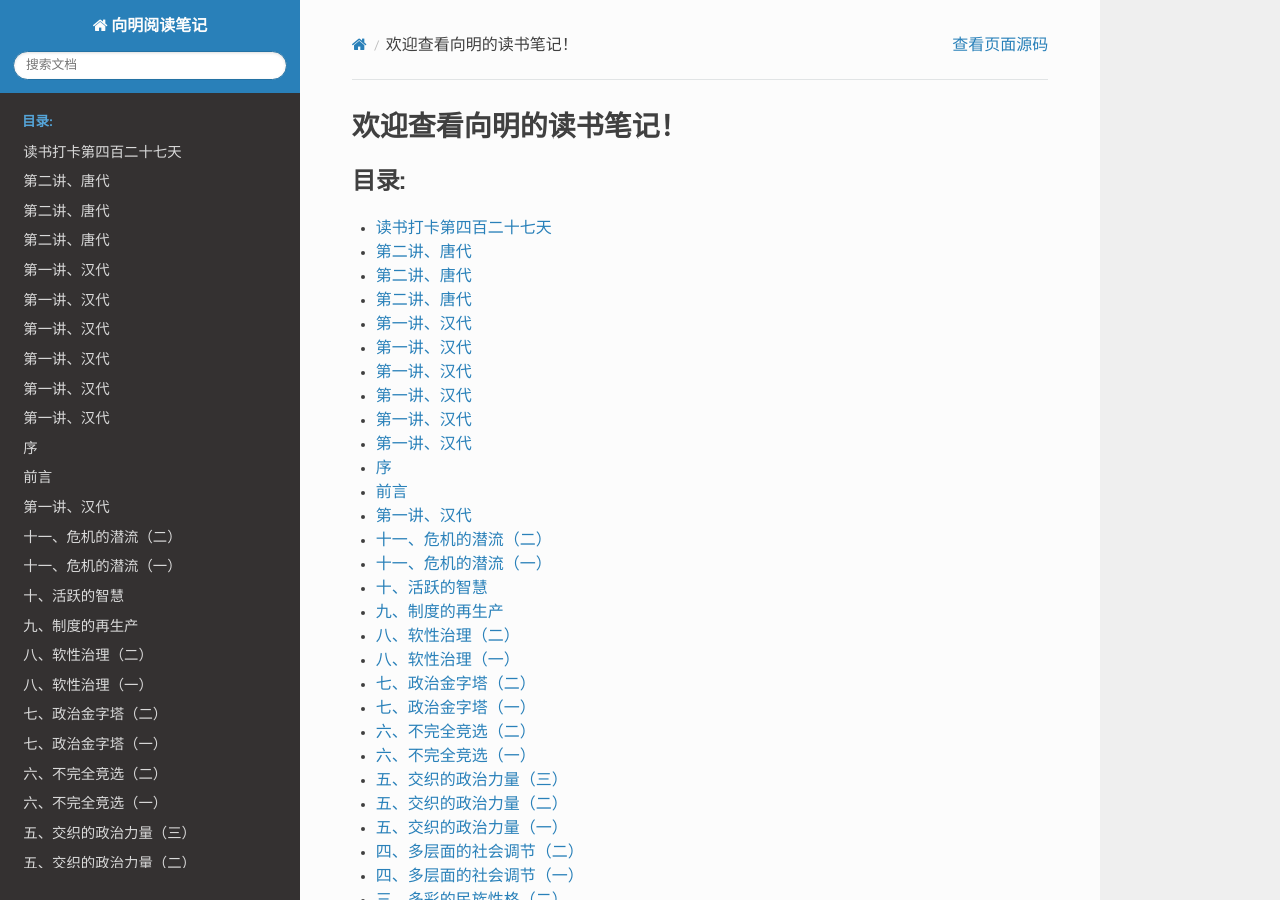
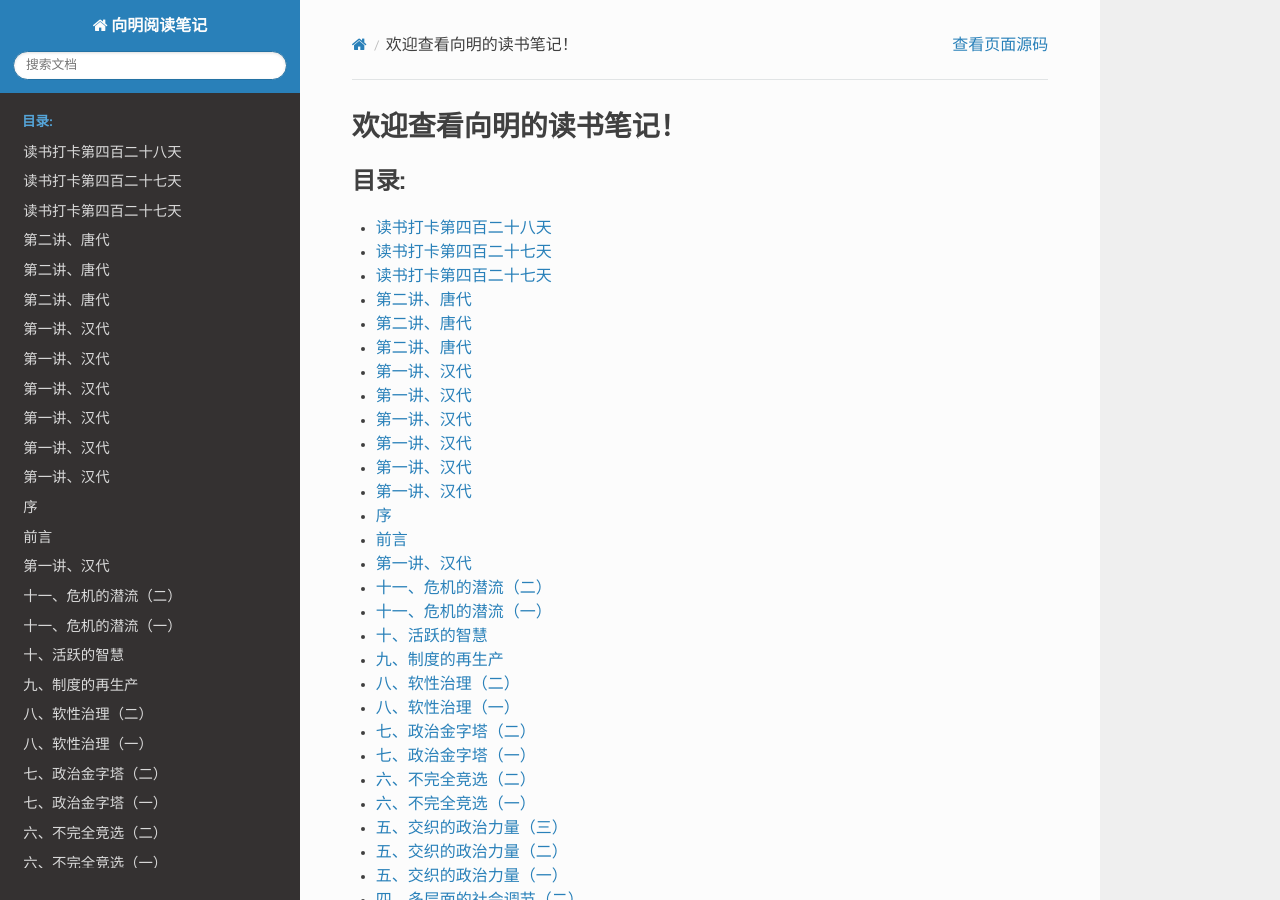
Before and after one commit to xiangming1975/reading, a Sphinx documentation site: the page built from source/index.rst, in a window 1280 px wide and 900 px high. Built offline with Sphinx 7.4.7 and the Read the Docs theme 2.0.0, drawn with Linux system fonts in a browser that asks for light colours; some of the changed lines change nothing that is shown.

Commit message:
中国历代政治得失

````diff
--- a/source/2021-09-25.md
+++ b/source/2021-09-25.md
@@ -5,7 +5,7 @@
 ---
 ### 第二讲、唐代
 
-#### 三、唐代经济制度
+#### 三、唐代经济制度（一）
 
 **甲、唐代的租庸调制**
 
@@ -36,13 +36,3 @@
 > 唐制每岁一造帐，三岁一造籍。……造一次称一比，……州县经常须保存五比，户部经常保存三比，……
 
 > 户口登记逐渐错乱，此制即无法推行。迫不得已，才又改成两税制。唐代的租庸调制，可说结束了古代井田均田一脉相传的经济传统，而两税制则开浚了此后自由经济之先河。
-
-**丙、唐代的两税制**
-
-唐代的两税制，开始在唐德宗健中元年，为当时掌理财务大臣杨炎所策划。自此以来，直到今天，中国田赋，大体上，还是沿袭这制度。
-
-> 此制与租庸调制之不同，最显著者，据唐时人说法，两税制是“户无主客，以见居为簿”的。……如是则人口流徙，较为自由了。又说“人无丁中，以贫富为差”。……如是则义务劳役等种种负担，也获解放了。
-
-> 这一制度和古制相较，也有它的毛病。据当时一般意见说，租庸调制三个项目分得很清楚，现在归并在一起，虽说手续简单，但日久相沿，把原来化繁就简的来历忘了，遇到政府要用钱，要用劳役，又不免要增加新项目。……这是税收项目不分明之弊，而更重要的，则在此一制度规定租额的一面。
-
-> 中国历史上的田赋制度，……向来是一律平均的。……在旧制，先规定了田租定额，然后政府照额征收，……这可说是一种量入为出的制度。但两税制之规定田租额，则像是量出为入的。因当时杨炎定制，乃依照其定制的前一年，即唐代宗之大历十四年的田租收入为标准而规定以后各地的征收额的。……因为如此一来，就变成了一种硬性规定，随地摊派，而不再有全国一致的租额和税率了。
--- /dev/null
+++ b/source/2021-09-26.md
@@ -0,0 +1,41 @@
+读书打卡第四百二十七天
+===
+
+《中国历代政治得失》（十一）
+---
+### 第二讲、唐代
+
+#### 三、唐代经济制度（二）
+
+**丙、唐代的两税制**
+
+唐代的两税制，开始在唐德宗健中元年，为当时掌理财务大臣杨炎所策划。自此以来，直到今天，中国田赋，大体上，还是沿袭这制度。
+
+> 此制与租庸调制之不同，最显著者，据唐时人说法，两税制是“户无主客，以见居为簿”的。……如是则人口流徙，较为自由了。又说“人无丁中，以贫富为差”。……如是则义务劳役等种种负担，也获解放了。
+
+> 这一制度和古制相较，也有它的毛病。据当时一般意见说，租庸调制三个项目分得很清楚，现在归并在一起，虽说手续简单，但日久相沿，把原来化繁就简的来历忘了，遇到政府要用钱，要用劳役，又不免要增加新项目。……这是税收项目不分明之弊，而更重要的，则在此一制度规定租额的一面。
+
+> 中国历史上的田赋制度，……向来是一律平均的。……在旧制，先规定了田租定额，然后政府照额征收，……这可说是一种量入为出的制度。但两税制之规定田租额，则像是量出为入的。因当时杨炎定制，乃依照其定制的前一年，即唐代宗之大历十四年的田租收入为标准而规定以后各地的征收额的。……因为如此一来，就变成了一种硬性规定，随地摊派，而不再有全国一致的租额和税率了。
+
+> 照此情形，势必形成全国各地的田租额轻重不等，大相悬殊，而随着使各地的经济情况，走上穷苦的更穷苦，富裕的更富裕。这是唐代两税制度严重影响到此后中国各地经济升降到达一种极悬殊的情形之所在。
+
+> 唐代两税制，规定不收米谷而改收货币，……如是则商人可以上下其手，而农民损失很大。
+
+> 这一项田租改征货币的手续，也从两税制起直延续到现在。最主要的是，则是政府为这财政收支以及征收手续之方便起见，而牺牲了历史上传统相沿的一项经济理想，即土地平均分配的理想。
+
+> 这一制度之变更，是中国田赋制度上的最大变更，……。虽不能说是历史上之必然趋势，然而也实在有种种条件在引诱，在逼迫，而始形成此一大变动。
+
+> 中国历史上的经济与文化基础，一向安放在农村，并不安放在都市。先秦时代的贵族，唐以前的大家门第，到中唐以后逐渐又在变。变到既没有封建，又没有门第，而城市工商资本，在中国历史传统上，又始终不使它成为不要的文化命脉。……若使中唐以后的社会，果仍厉行按丁授田的制度，那将逼使知识分子不得不游离农村，则此下的中国文化也会急遽变形。
+```
+这一段没看明白。
+
+第一，为什么失去农村这个基础以后就不能实施均田制？失去达到什么比例就不能的？
+
+第二，两税制的经济文化基础又是什么？城市工商业者？
+```
+**丁、汉唐经济财政之比较**
+> 汉代自武帝创行盐铁政策，这是节制资本，不让民间过富，……其下层贫穷，政府却并未注意到。……政府的轻徭薄赋，只为中间地主阶层占了便宜。
+
+> 唐代的经济政策，其主要用意，在不让民间有穷人。租庸调制的主要精神，不仅在于轻徭薄赋，尤其是侧重在为民制产。至于上层富的，政府并不管。
+
+> 不过这也仅是说汉唐两代关于经济政策之理想有不同，且亦仅限于初唐。待后租庸调制崩溃，改成两税制，茶盐各项也都一一收税，便和汉代差不多。……总之是由兵祸而引起了经济制度之变动，则汉唐并无二致。
--- /dev/null
+++ b/source/2021-09-27.md
@@ -0,0 +1,16 @@
+读书打卡第四百二十八天
+===
+
+《中国历代政治得失》（十二）
+---
+### 第二讲、唐代
+
+#### 四、唐代兵役制度
+
+> 唐以前，中国兵役制度，遍及全民众，可说是一种兵农合一制。……唐代兵役制度……是另一种的兵农合一制。
+
+> 兵农合一可有两种方式：一是汉代的方式，一是唐代的方式。
+> * 汉代的兵农合一，是寓兵于农，……生产集团同时即是武装集团。
+> * 唐代的兵农合一，则是寓农于兵，在武装集团里寄托生产。
+
+> 这种全兵皆农制，在当时称之为府兵。……府兵之府，是在地方那个行政区域州县之外的另一种军事区域的名称。府是指的军队屯扎地。
````
